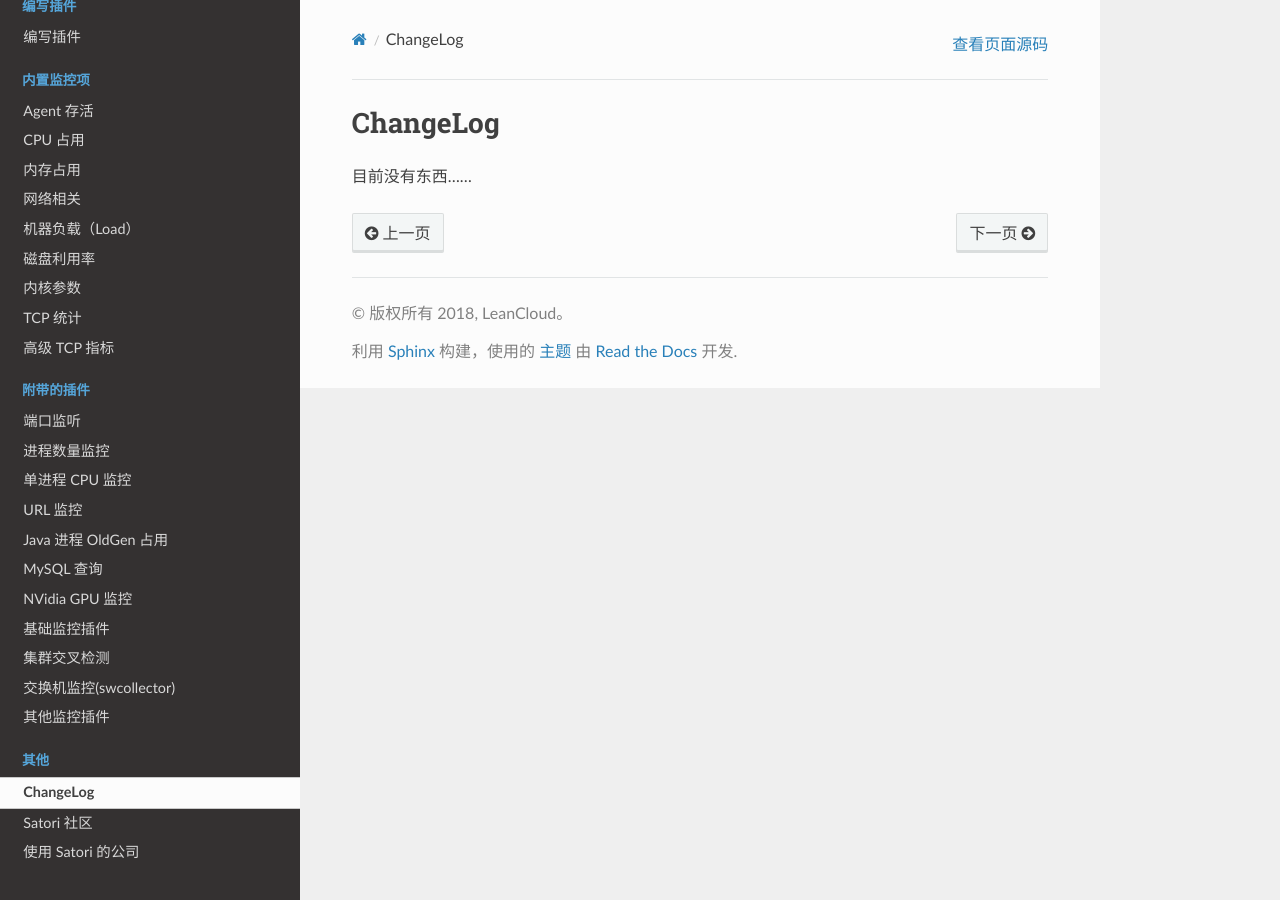
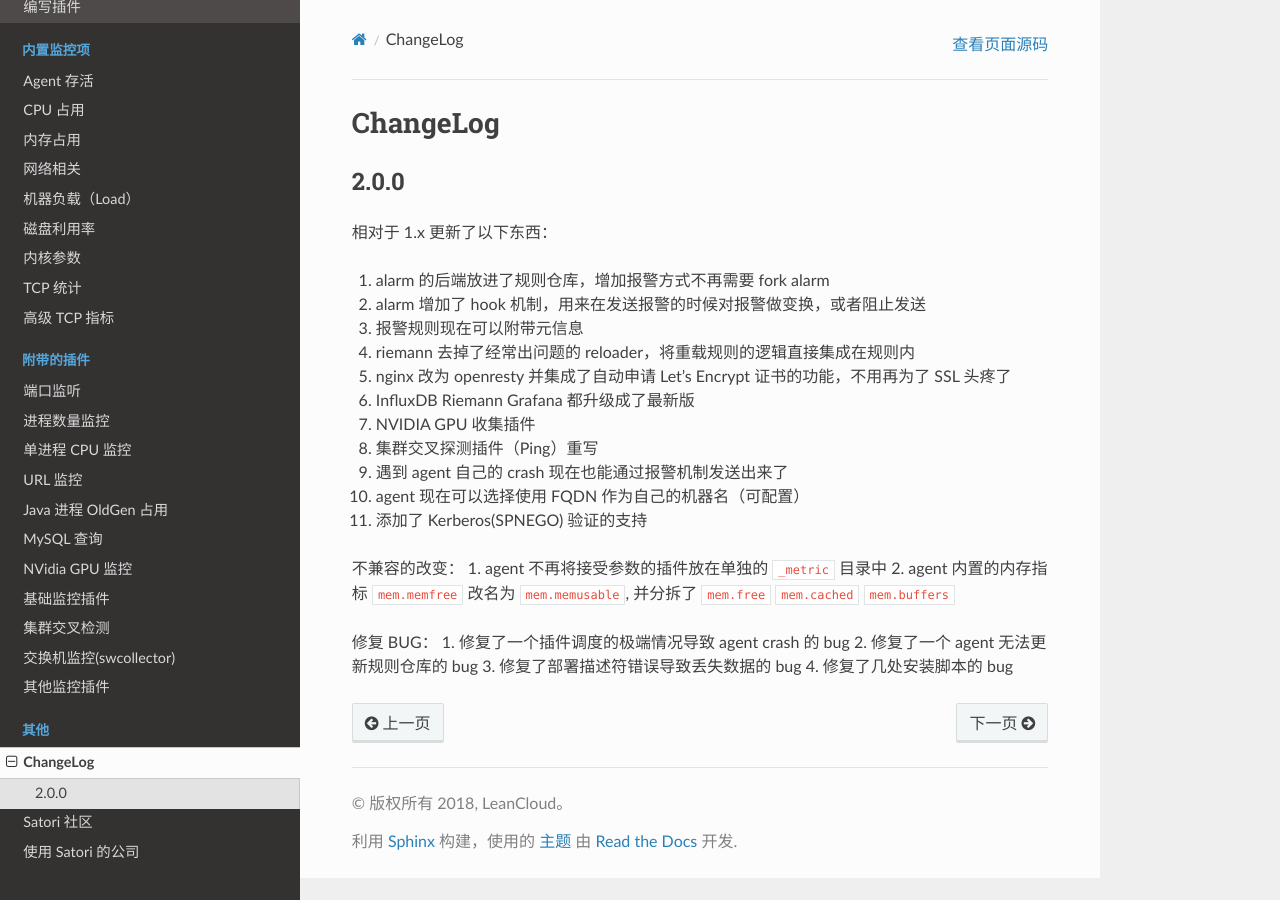
Before and after one commit to leancloud/satori, a Sphinx documentation site: the page built from doc/others/changelog.rst, in a window 1280 px wide. Built offline with Sphinx 7.4.7 and the Read the Docs theme 2.0.0, drawn with Linux system fonts in a browser that asks for light colours.

Commit message:
:memo: Add changelog to doc

```diff
--- a/doc/others/changelog.rst
+++ b/doc/others/changelog.rst
@@ -3,4 +3,29 @@
 ChangeLog
 ---------
 
-目前没有东西……
+2.0.0
+=====
+
+相对于 1.x 更新了以下东西：
+
+1. alarm 的后端放进了规则仓库，增加报警方式不再需要 fork alarm
+2. alarm 增加了 hook 机制，用来在发送报警的时候对报警做变换，或者阻止发送
+3. 报警规则现在可以附带元信息
+4. riemann 去掉了经常出问题的 reloader，将重载规则的逻辑直接集成在规则内
+5. nginx 改为 openresty 并集成了自动申请 Let's Encrypt 证书的功能，不用再为了 SSL 头疼了
+6. InfluxDB Riemann Grafana 都升级成了最新版
+7. NVIDIA GPU 收集插件
+8. 集群交叉探测插件（Ping）重写
+9. 遇到 agent 自己的 crash 现在也能通过报警机制发送出来了
+10. agent 现在可以选择使用 FQDN 作为自己的机器名（可配置）
+11. 添加了 Kerberos(SPNEGO) 验证的支持
+
+不兼容的改变：
+1. agent 不再将接受参数的插件放在单独的 ``_metric`` 目录中
+2. agent 内置的内存指标 ``mem.memfree`` 改名为 ``mem.memusable``, 并分拆了 ``mem.free`` ``mem.cached`` ``mem.buffers``
+
+修复 BUG：
+1. 修复了一个插件调度的极端情况导致 agent crash 的 bug
+2. 修复了一个 agent 无法更新规则仓库的 bug
+3. 修复了部署描述符错误导致丢失数据的 bug
+4. 修复了几处安装脚本的 bug
```
